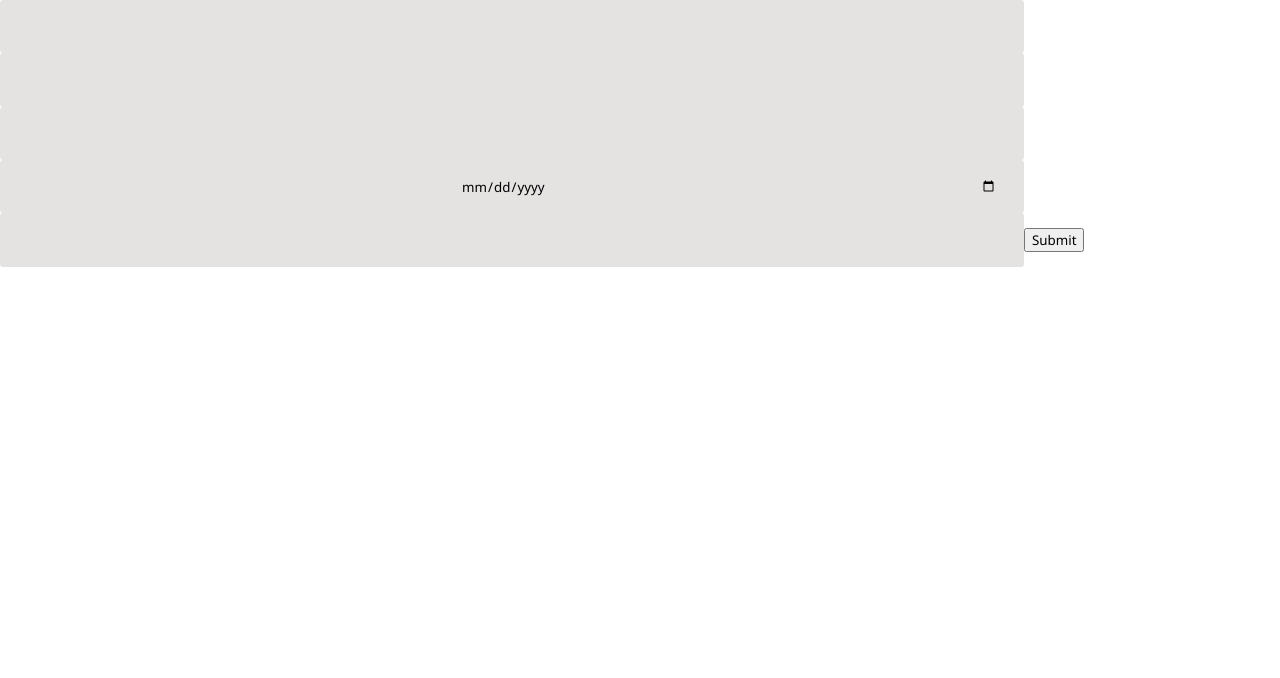
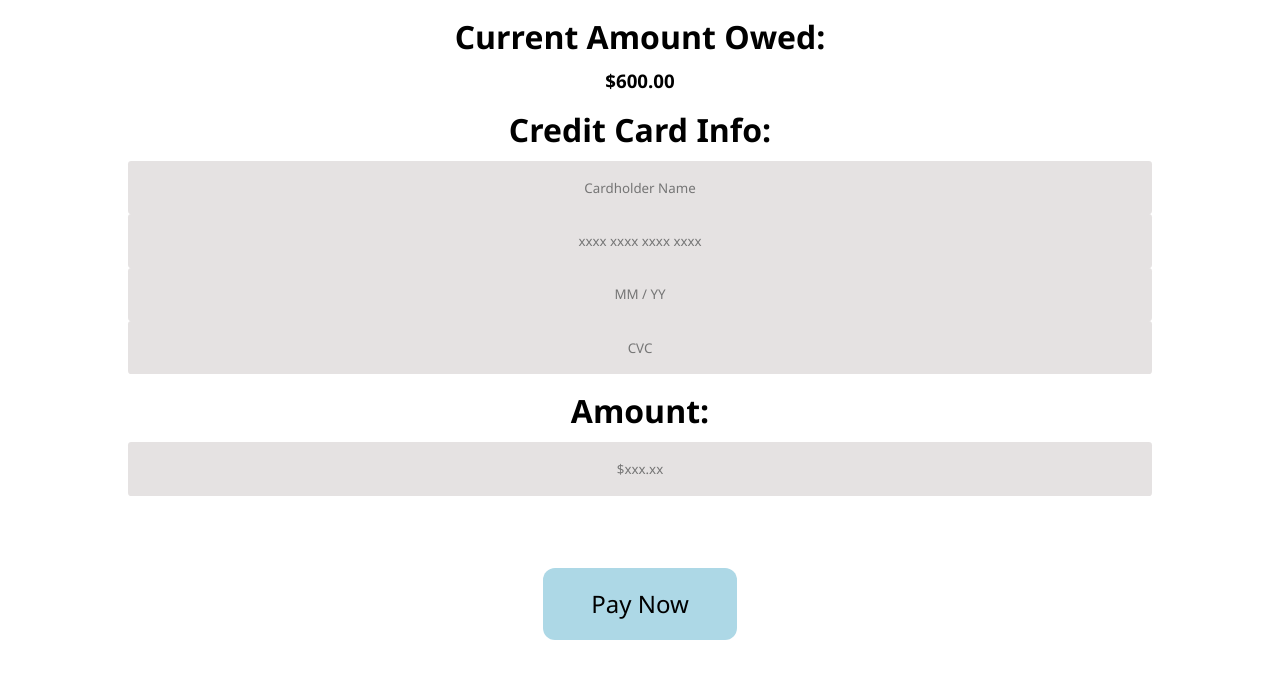
Before and after one commit to KensayS/Payment_Portal, a React (Create React App) app: page /payment in a window 1280 px wide. Shown: the top 678 px of the page. Built offline with nearby package versions, Linux system fonts and the light colour scheme.

Commit message:
payment info

```diff
--- a/package.json
+++ b/package.json
@@ -7,9 +7,11 @@
     "@testing-library/react": "^13.4.0",
     "@testing-library/user-event": "^13.5.0",
     "react": "^18.2.0",
+    "react-credit-card-input": "^1.1.5",
     "react-dom": "^18.2.0",
     "react-router-dom": "^6.4.3",
     "react-scripts": "5.0.1",
+    "styled-components": "^5.3.6",
     "web-vitals": "^2.1.4"
   },
   "scripts": {
--- a/src/App.js
+++ b/src/App.js
@@ -7,8 +7,9 @@ function App() {
   return (
     <Routes>
         <Route path="/" element={<Login />} />
-        <Route path="/portal" element={<Portal />} />
+        <Route path="/portal" element={<Portal num={600}/>} />
         <Route path="/payment" element={<Payment />} />
+        <Route path="/portal/i" element={<Portal num={350}/>} />
     </Routes>
   );
 }
--- a/src/components/payment.css
+++ b/src/components/payment.css
@@ -0,0 +1,14 @@
+.payment {
+    left: 50%;
+    text-align: center;
+    vertical-align: middle;
+    margin: auto;
+    top: 50%;
+}
+h1 {
+    margin-top: 15px;
+    margin-bottom: 10px;
+}
+.amount {
+    margin-top: 0;
+}
--- a/src/components/payment.js
+++ b/src/components/payment.js
@@ -1,42 +1,23 @@
 import React, {useState} from 'react'
+import { BrowserRouter, Link, Route } from "react-router-dom";
 import "./payment.css"
 
 
-export default function Form() {
-    const [newCompany, setCompany] = useState("");
-    const [newPosition, setPosition] = useState("");
-    const [newLink, setNewLink] = useState("");
-    const [newDate, setNewDate] = useState("");
-    const [newNote, setNewNote] = useState("");
+export default function Form(props) {
 
     return (
-          <form>
-            <input
-              value={newCompany}
-              onChange={(e) => setCompany(e.target.value)}
-              label="Company"
-            />
-            <input
-              value={newPosition}
-              onChange={(e) => setPosition(e.target.value)}
-              label="Job Title"
-            />
-            <input
-              value={newLink}
-              onChange={(e) => setNewLink(e.target.value)}
-              label="Job Link"
-            />
-            <input
-              type="date"
-              value={newDate}
-              onChange={(e) => setNewDate(e.target.value)}
-            />
-            <input
-              value={newNote}
-              onChange={(e) => setNewNote(e.target.value)}
-              label="Note"
-            />
-            <button type="submit"> Submit </button>
-          </form>
+        <div className='payment'>
+          <h1>Current Amount Owed:</h1>
+          <h3> $600.00 </h3>
+          <h1>Credit Card Info:</h1>
+          <input id='name' placeholder='Cardholder Name' />
+          <input id="ccn" type="tel" inputmode="numeric" pattern="[0-9\s]{13,19}" autocomplete="cc-number" maxlength="19" placeholder="xxxx xxxx xxxx xxxx" />
+          <input name="credit-expires" class="cc-expires" type="tel" pattern="\d*" maxlength="7" placeholder="MM / YY" />
+          <input name="credit-cvc" class="cc-cvc" type="tel" pattern="\d*" maxlength="3" placeholder="CVC" />
+          <h1>Amount:</h1>
+          <input id='amount' placeholder='$xxx.xx' />
+          <div></div>
+          <Link to='/portal/i' className="loginBTN"> Pay Now </Link>
+        </div>
     );
   }
--- a/src/components/portal.js
+++ b/src/components/portal.js
@@ -1,15 +1,16 @@
 import React, {useState} from 'react'
-import { BrowserRouter, Link, Route } from "react-router-dom";
+import { BrowserRouter, Link, Route, useLocation } from "react-router-dom";
 import "./portal.css"
 
 
-const Portal = () =>{
+const Portal = (props) =>{
+    let data = useLocation();
     return(
         <div className="Portalbox">
             <h2 id="header"> Name: Kensay Sato </h2>
             <h3 id="header"> Date: 11/19/2022</h3>
             <div className="paymentbox">
-                <b> Payment Due:<br></br>$600.00</b>
+                <b> Payment Due:<br></br>${props.num}</b>
                 <hr></hr>
                 <p>
                 Date Due:<br></br> 12/1/2022
```
Also changed, not shown: 1 other file (tests, documents, lock files or other folders).
